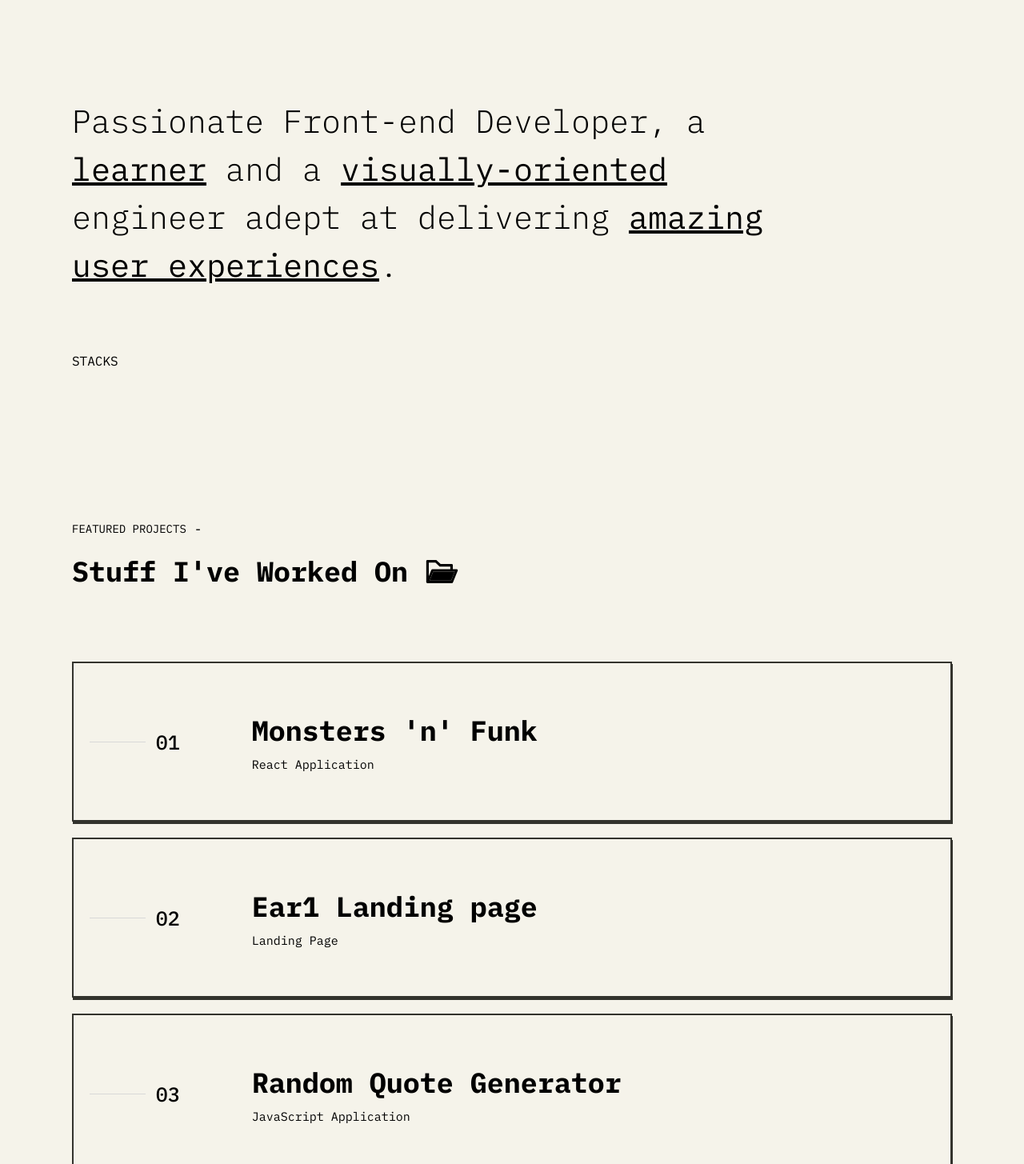
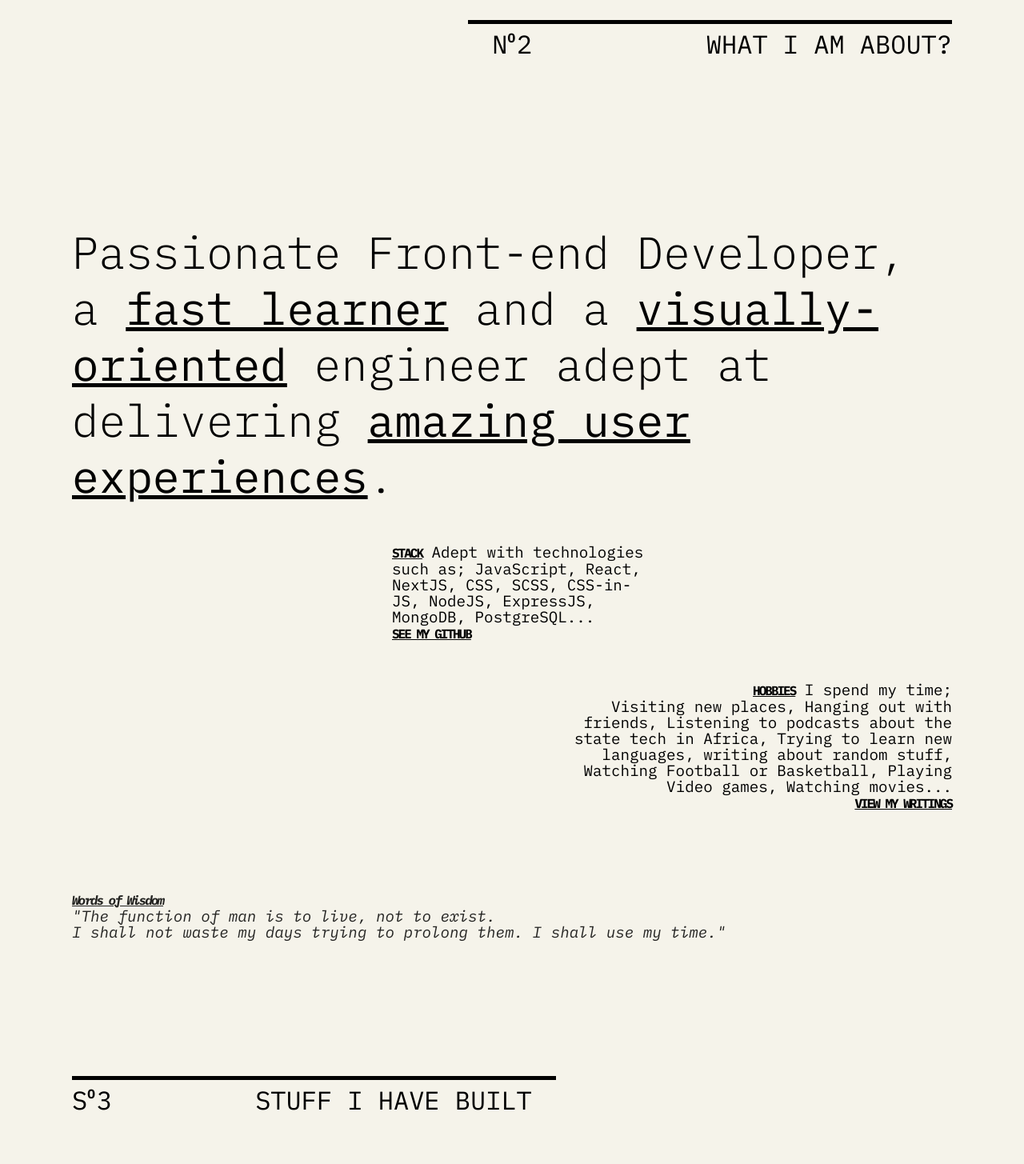
Before and after one commit to ImieboGodson/portfolio-v1.0, a React (Create React App) app: page / in a window 1280 px wide. Shown: the part 975-2430 px from the top of the page at 80% size. Built offline with nearby package versions, Linux system fonts and the light colour scheme.

Commit message:
major additions

```diff
--- a/src/sections/aboutMe/AboutMe.jsx
+++ b/src/sections/aboutMe/AboutMe.jsx
@@ -5,7 +5,20 @@ const AboutMe = () => {
     return (
         <div id='aboutMe' className='aboutMe'>
             <div className='aboutMe-wrapper container'>
-                <div className='projects-toptext'>
+                <div className='top-of-section-texts-wrapper'>
+                    <div className='top-of-section-texts'>
+                        <div className='top-of-section-texts-items'>
+                            <div className='left-text'>
+                                <p>N</p>
+                                <p className='smaller-left-text'>o</p>
+                                <p className='left-text-number'>2</p>
+                            </div>
+                            <p className='right-text'>What I am about?</p>
+                        </div>
+
+                    </div>
+                </div>
+                {/* <div className='projects-toptext'>
                     <div className='topmost-smalltext-wrapper'>
                         <p>ABOUT ME</p><span>-</span>
                     </div>
@@ -13,13 +26,22 @@ const AboutMe = () => {
                         <p className='topmost-bigtext'>What I Am About?</p>
                         <GiBandana className='folder-icon'/>
                     </div>
-                </div>
+                </div> */}
                 <div className='aboutMe-main-content-wrapper'>
                     <div className='aboutMe-text-main-wrapper'>
-                        <p className='aboutMe-text-main'>Passionate Front-end Developer, a <span>learner</span> and a <span>visually-oriented</span> engineer adept at delivering <span>amazing user experiences</span>.</p>
+                        <p className='aboutMe-text-main'>Passionate Front-end Developer, a <span>fast learner</span> and a <span>visually-oriented</span> engineer adept at delivering <span>amazing user experiences</span>.</p>
                     </div>
                     <div className='aboutMe-stacklist-wrapper'>
-                        <p>STACKS</p>
+                        <p><span>STACK</span> Adept with technologies such as; JavaScript, React, NextJS, CSS, SCSS, CSS-in-JS, NodeJS, ExpressJS, MongoDB, PostgreSQL...<br/><a href='https://github.com/ImieboGodson' target='_blank' rel='noreferrer' className='aboutMe-links'>SEE MY GITHUB</a></p>
+                        {/* <a href='https://github.com/ImieboGodson' target='_blank' rel='noreferrer' className='aboutMe-links'>Checkout My Github</a> */}
+                    </div>
+                    <div className='aboutMe-hobbies-wrapper'>
+                        <p><span>HOBBIES</span> I spend my time; Visiting new places, Hanging out with friends, Listening to podcasts about the state tech in Africa, Trying to learn new languages, writing about random stuff,  Watching Football or Basketball, Playing Video games, Watching movies...<br/><a href='https://dev.to/imiebogodson' target='_blank' rel='noreferrer' className='aboutMe-links'>VIEW MY WRITINGS</a></p>
+                        {/* <a href='https://github.com/ImieboGodson' target='_blank' rel='noreferrer' className='aboutMe-links'>Checkout My Github</a> */}
+                    </div>
+                    <div className='aboutMe-quote-wrapper'>
+                        <p><span>Words of Wisdom</span><br/> "The function of man is to live, not to exist.<br/> I shall not waste my days trying to prolong them. I shall use my time."</p>
+                        {/* <a href='https://github.com/ImieboGodson' target='_blank' rel='noreferrer' className='aboutMe-links'>Checkout My Github</a> */}
                     </div>
                 </div>
 
--- a/src/sections/aboutMe/aboutMe.scss
+++ b/src/sections/aboutMe/aboutMe.scss
@@ -1,5 +1,5 @@
 .aboutMe {
-    margin-top: 70px;
+    margin-top: 200px;
     position: relative;
     width: 100%;
     display: flex;
@@ -9,51 +9,95 @@
     .aboutMe-wrapper {
         width: 100%;
 
-        .projects-toptext {
-            width: 100%;
-            padding: 20px 0;
+        .top-of-section-texts-wrapper {
+            display: flex;
+            justify-content: flex-end;
 
-            .topmost-smalltext-wrapper {
+            .top-of-section-texts {
+                width: 55%;
+                padding: 5px 0;
                 display: flex;
-                align-items: center;
+                justify-content: flex-end;
+                align-items: flex-start;
+                border-top: 5px solid #000;
 
-                p {
-                    font-size: 14px;
-                    margin-right: 10px;
-                }
+                .top-of-section-texts-items {
+                    width: 95%;
+                    display: flex;
+                    justify-content: space-between;
+                    align-items: flex-start;
+                    text-align: right;
 
-                // span {
-                //     font-weight: 500;
-                // }
-            }
+                    .left-text {
+                        margin-right: 100px;
+                        display: flex;
+                        align-items: flex-start;
 
-            .topmost-bigtext-wrapper {
+                        .smaller-left-text {
+                            font-size: 16px;
+                            font-weight: 700;
+                            line-height: 25px;
+                        }
 
-                margin-top: 20px;
-                display: flex;
-                align-items: center;
+                        .left-text-number {
+                            margin-left: 2px;
+                        }
+                    }
 
-                .topmost-bigtext {
-                    font-size: 35px;
-                    font-weight: 700;
-                }
-
-                .folder-icon {
-                    font-size: 45px;
-                    margin-left: 20px;
+                    p {
+                        text-transform: uppercase;
+                        font-size: 2rem;
+                        line-height: 40px;
+                    }
                 }
             }
         }
 
+        // .projects-toptext {
+        //     width: 100%;
+        //     padding: 20px 0;
+
+        //     .topmost-smalltext-wrapper {
+        //         display: flex;
+        //         align-items: center;
+
+        //         p {
+        //             font-size: 14px;
+        //             margin-right: 10px;
+        //         }
+
+        //         // span {
+        //         //     font-weight: 500;
+        //         // }
+        //     }
+
+        //     .topmost-bigtext-wrapper {
+
+        //         margin-top: 20px;
+        //         display: flex;
+        //         align-items: center;
+
+        //         .topmost-bigtext {
+        //             font-size: 35px;
+        //             font-weight: 700;
+        //         }
+
+        //         .folder-icon {
+        //             font-size: 45px;
+        //             margin-left: 20px;
+        //         }
+        //     }
+        // }
+
         .aboutMe-main-content-wrapper {
 
             .aboutMe-text-main-wrapper {
-                width: 82%;
+                width: 100%;
                 .aboutMe-text-main {
-                    margin-top: 100px;
-                    font-size: 2.5rem;
+                    margin-top: 200px;
+                    font-size: 3.5rem;
                     font-weight: 300;
-                    line-height: 60px;
+                    line-height: 70px;
 
                     span {
                         font-weight: 400;
@@ -63,7 +107,87 @@
             }
 
             .aboutMe-stacklist-wrapper {
-                margin-top: 80px;
+                margin-top: 50px;
+                margin-left: 400px;
+
+                p {
+                    width: 325px;
+                    font-size: 1.2rem;
+                    line-height: 20px;
+
+                    span {
+                        font-weight: 700;
+                        font-size: 1rem;
+                        text-decoration: underline;
+                        letter-spacing: -2px;
+                    }
+
+                }
+
+                .aboutMe-links {
+                    color: black;
+                    font-weight: 700;
+                    font-size: 1rem;
+                    letter-spacing: -2px;
+                }
+            }
+
+            .aboutMe-hobbies-wrapper {
+                margin-top: 50px;
+                display: flex;
+                justify-content: flex-end;
+                text-align: right;
+
+                p {
+                    width: 520px;
+                    font-size: 1.2rem;
+                    line-height: 20px;
+
+                    span {
+                        margin-left: 190px;
+                        font-weight: 700;
+                        font-size: 1rem;
+                        text-decoration: underline;
+                        letter-spacing: -2px;
+                    }
+
+                    .aboutMe-links {
+                        color: black;
+                        font-weight: 700;
+                        font-size: 1rem;
+                        letter-spacing: -2px;
+                    }
+                }
+            }
+
+            .aboutMe-quote-wrapper {
+                margin-top: 100px;
+                display: flex;
+                justify-content: flex-start;
+                text-align: left;
+
+                p {
+                    width: 80%;
+                    font-size: 1.2rem;
+                    line-height: 20px;
+                    font-style: italic;
+                    color: rgba(0, 0, 0, 0.857);
+
+                    span {
+                        // margin-left: 100px;
+                        font-weight: 700;
+                        font-size: 1rem;
+                        text-decoration: underline;
+                        letter-spacing: -2px;
+                    }
+
+                    .aboutMe-links {
+                        color: black;
+                        font-weight: 700;
+                        font-size: 1rem;
+                        letter-spacing: -2px;
+                    }
+                }
             }
         }
 
--- a/src/sections/hero/Hero.jsx
+++ b/src/sections/hero/Hero.jsx
@@ -1,6 +1,6 @@
 import './hero.scss';
 import { GiAmericanFootballPlayer } from "react-icons/gi";
-import { CgArrowLongDownR } from "react-icons/cg";
+import { BsArrowDownShort } from "react-icons/bs";
 
 
 const Hero = () => {
@@ -29,7 +29,7 @@ const Hero = () => {
             </div>
           </div>
           <a className='scrolldown-wrapper' href='#aboutMe'>
-            <div className='scrolldown'> <p className='scrolldown-text'>SCROLL DOWN</p> <CgArrowLongDownR className='scrolldown-icon'/></div>
+            <div className='scrolldown'> <p className='scrolldown-text'>SCROLL DOWN</p> <BsArrowDownShort className='scrolldown-icon'/></div>
           </a>
         </div>
     )
--- a/src/sections/projects/Projects.jsx
+++ b/src/sections/projects/Projects.jsx
@@ -10,7 +10,20 @@ const Projects = () => {
             <Header />
             <div className='projects'>
                 <div className='projects-wrapper container'>
-                    <div className='projects-toptext'>
+                    <div className='top-of-section-texts-wrapper'>
+                        <div className='top-of-section-texts'>
+                            <div className='top-of-section-texts-items'>
+                                <div className='left-text'>
+                                    <p>S</p>
+                                    <p className='smaller-left-text'>o</p>
+                                    <p className='left-text-number'>3</p>
+                                </div>
+                                <p className='right-text'>Stuff I have Built</p>
+                            </div>
+
+                        </div>
+                    </div>
+                    {/* <div className='projects-toptext'>
                         <div className='topmost-smalltext-wrapper'>
                             <p>FEATURED PROJECTS</p><span>-</span>
                         </div>
@@ -18,19 +31,22 @@ const Projects = () => {
                             <p className='topmost-bigtext'>Stuff I've Worked On</p>
                             <AiTwotoneFolderOpen className='folder-icon'/>
                         </div>
+                    </div> */}
+                    <div className='projectlist-wrapper'>
+                        <ProjectsList />
                     </div>
-                    <ProjectsList />
                     <div className='bottom-wrapper'>
                         <div className='bottom-smalltext-wrapper'>
                             <p className='bottom-smalltext'>There's more</p>
                         </div>
-                        <a className='viewallproject-btn-wrapper' href='https://github.com/ImieboGodson' target='_blank' rel='noreferrer'>
-                            <div className='viewallproject-btn'>
-                                <p className='btn-text'>View all projects</p>
-                                <BiRightArrow className='viewallproject-btn-icon'/>
-                            </div>
-                        </a>
-
+                        <div className='viewallproject-btn-wrapper'>
+                            <a className='viewallproject-anchorTag' href='https://github.com/ImieboGodson' target='_blank' rel='noreferrer'>
+                                <div className='viewallproject-btn'>
+                                    <p className='btn-text'>View all projects</p>
+                                    <BiRightArrow className='viewallproject-btn-icon'/>
+                                </div>
+                            </a>
+                        </div>
                     </div>
                 </div>
             </div>
--- a/src/sections/projects/projects.scss
+++ b/src/sections/projects/projects.scss
@@ -5,40 +5,89 @@
 
     .projects-wrapper {
 
-        .projects-toptext {
-            padding: 20px 0;
+        .top-of-section-texts-wrapper {
+            display: flex;
+            justify-content: flex-start;
 
-            .topmost-smalltext-wrapper {
+            .top-of-section-texts {
+                width: 55%;
+                padding: 5px 0;
                 display: flex;
-                align-items: center;
+                justify-content: flex-start;
+                align-items: flex-start;
+                border-top: 5px solid #000;
+
+                .top-of-section-texts-items {
+                    width: 95%;
+                    display: flex;
+                    justify-content: space-between;
+                    align-items: flex-start;
+                    text-align: right;
+
+                    .left-text {
+                        margin-right: 100px;
+                        display: flex;
+                        align-items: flex-start;
+
+                        .smaller-left-text {
+                            font-size: 16px;
+                            font-weight: 700;
+                            line-height: 25px;
+                        }
+
+                        .left-text-number {
+                            margin-left: 2px;
+                        }
+                    }
 
                     p {
-                    font-size: 14px;
-                    margin-right: 10px;
-                }
-
-                // span {
-                //     font-weight: 500;
-                // }
-            }
-
-            .topmost-bigtext-wrapper {
-
-                margin-top: 20px;
-                display: flex;
-                align-items: center;
-
-                .topmost-bigtext {
-                    font-size: 35px;
-                    font-weight: 700;
-                }
-
-                .folder-icon {
-                    font-size: 45px;
-                    margin-left: 20px;
+                        text-transform: uppercase;
+                        font-size: 2rem;
+                        line-height: 40px;
                     }
                 }
             }
+        }
+
+        // .projects-toptext {
+        //     padding: 20px 0;
+
+        //     .topmost-smalltext-wrapper {
+        //         display: flex;
+        //         align-items: center;
+
+        //         p {
+        //             font-size: 14px;
+        //             margin-right: 10px;
+        //         }
+
+        //         // span {
+        //         //     font-weight: 500;
+        //         // }
+        //     }
+
+        //     .topmost-bigtext-wrapper {
+
+        //         margin-top: 20px;
+        //         display: flex;
+        //         align-items: center;
+
+        //         .topmost-bigtext {
+        //             font-size: 35px;
+        //             font-weight: 700;
+        //         }
+
+        //         .folder-icon {
+        //             font-size: 45px;
+        //             margin-left: 20px;
+        //         }
+        //     }
+        // }
+
+        .projectlist-wrapper {
+            margin-top: 100px;
+        }
+
 
         .bottom-wrapper {
             margin-top: 50px;
@@ -53,11 +102,17 @@
             }
 
             .viewallproject-btn-wrapper {
+                width: fit-content;
+
+                .viewallproject-anchorTag {
                     color: #000;
                     text-decoration: none;
+
                     .viewallproject-btn {
                         margin-top: 40px;
                         margin-left: 20px;
+                        margin-right: 0;
+                        width: fit-content;
                         display: flex;
                         justify-content: flex-start;
                         align-items: center;
@@ -75,19 +130,27 @@
                             transition: .5s ease;
                         }
                     }
-            }
 
                     .viewallproject-btn:hover {
                         margin-left: 40px;
 
                         p {
-                    font-weight: 700;
+                            font-weight: 500;
+                            text-decoration: underline;
                         }
 
                         .viewallproject-btn-icon {
                             margin-left: 5px;
+                            font-size: 1.9rem;
+                        }
+                    }
+
+                }
+
+
+            }
+
+
         }
     }
 }
-    }
-}
```
Also changed, not shown: src/sections/hero/hero.scss (+5 -3 lines). Lines whose indentation alone changed are shown as unchanged.
